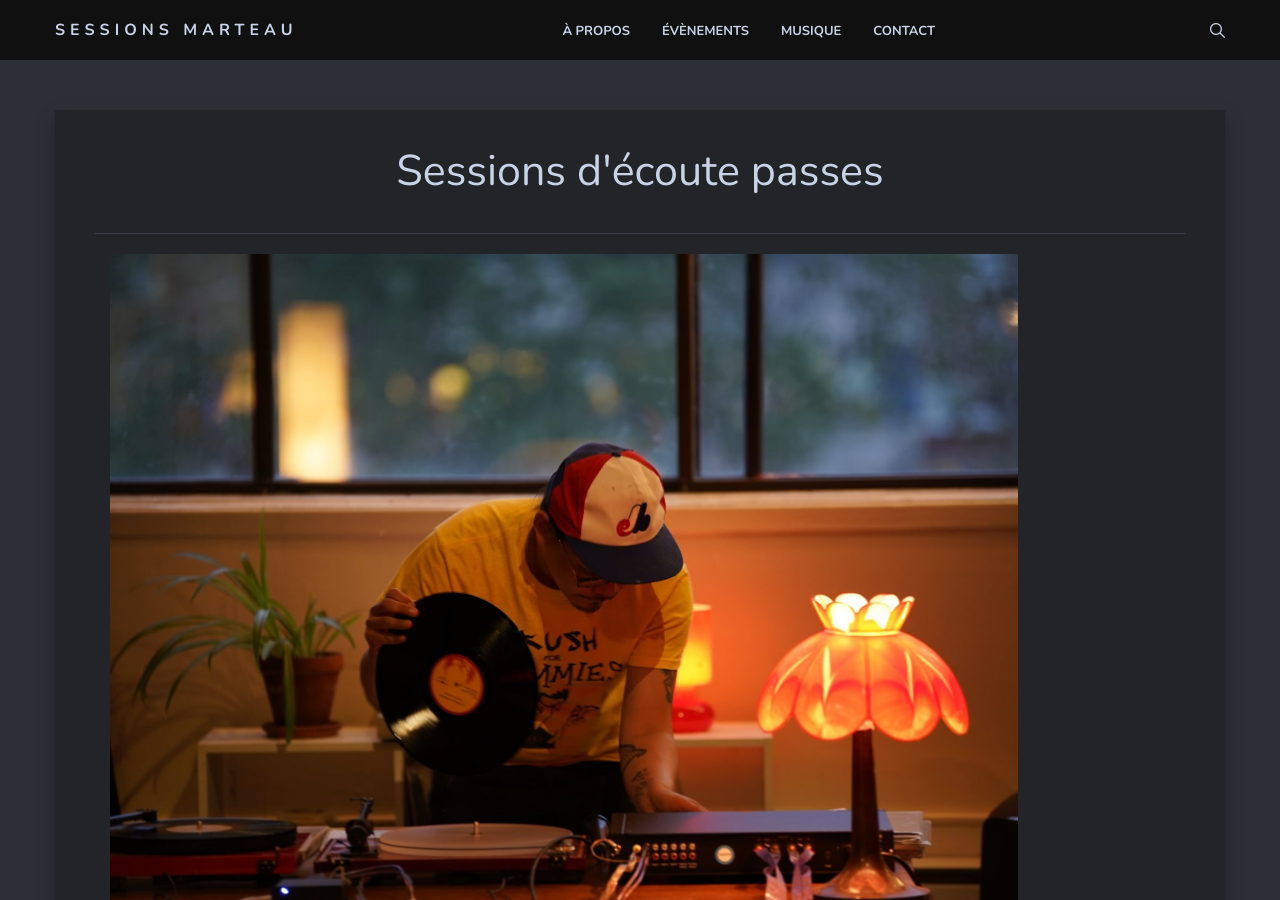
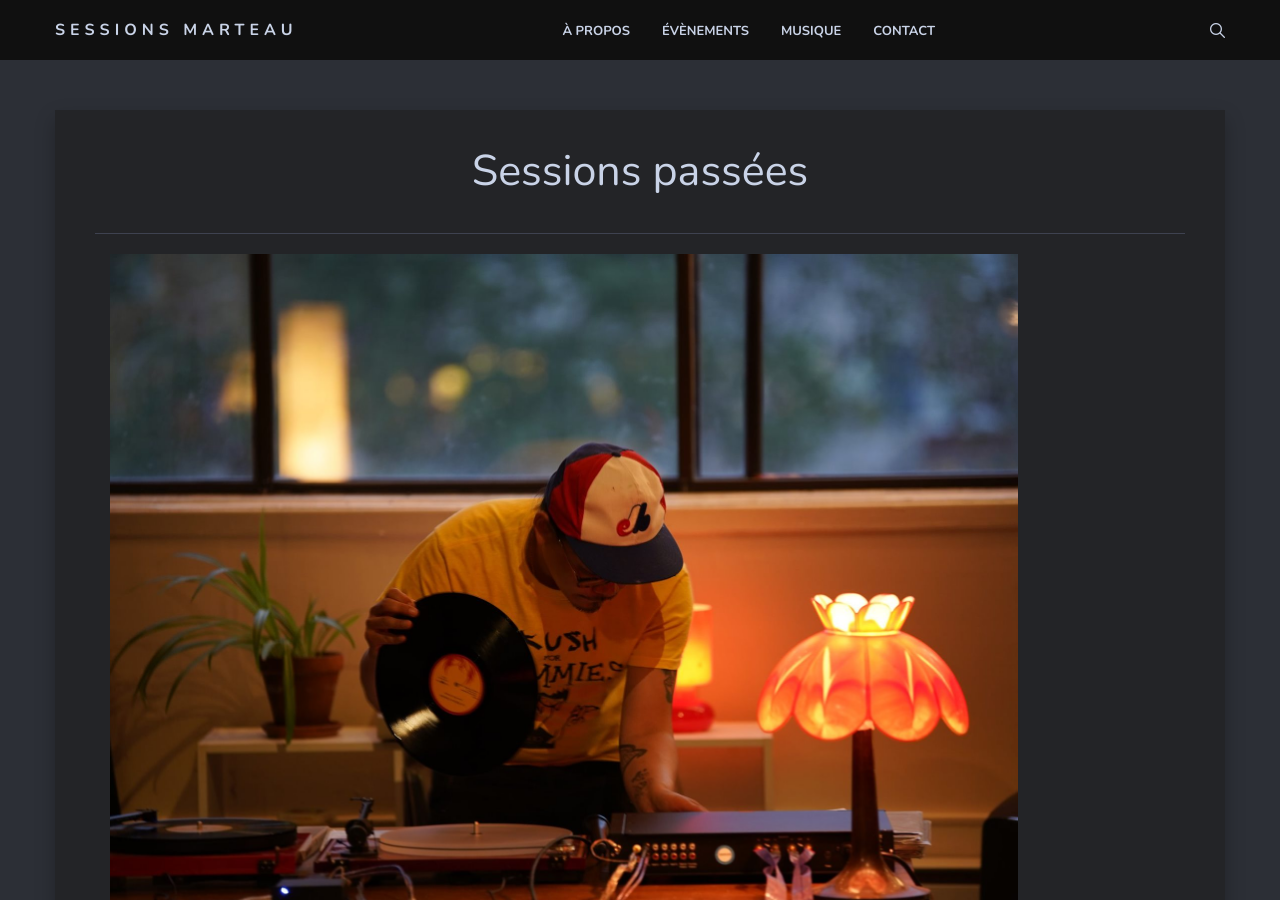
Before and after one commit to sessions-marteau/sessions-marteau-2.github.io, a Jekyll site: the page built from _pages/sessions-passes.md, in a window 1280 px wide and 900 px high. Built offline with Jekyll 4.4.1, drawn with Linux system fonts in a browser that asks for light colours; nearby versions of some CDN libraries.

Commit message:
Update sessions-passes.md

```diff
--- a/_pages/sessions-passes.md
+++ b/_pages/sessions-passes.md
@@ -1,6 +1,6 @@
 ---
 layout: page
-title: Sessions d'écoute passes
+title: Sessions passées
 image:
 permalink: /sessions-passes/
 tag:
```
